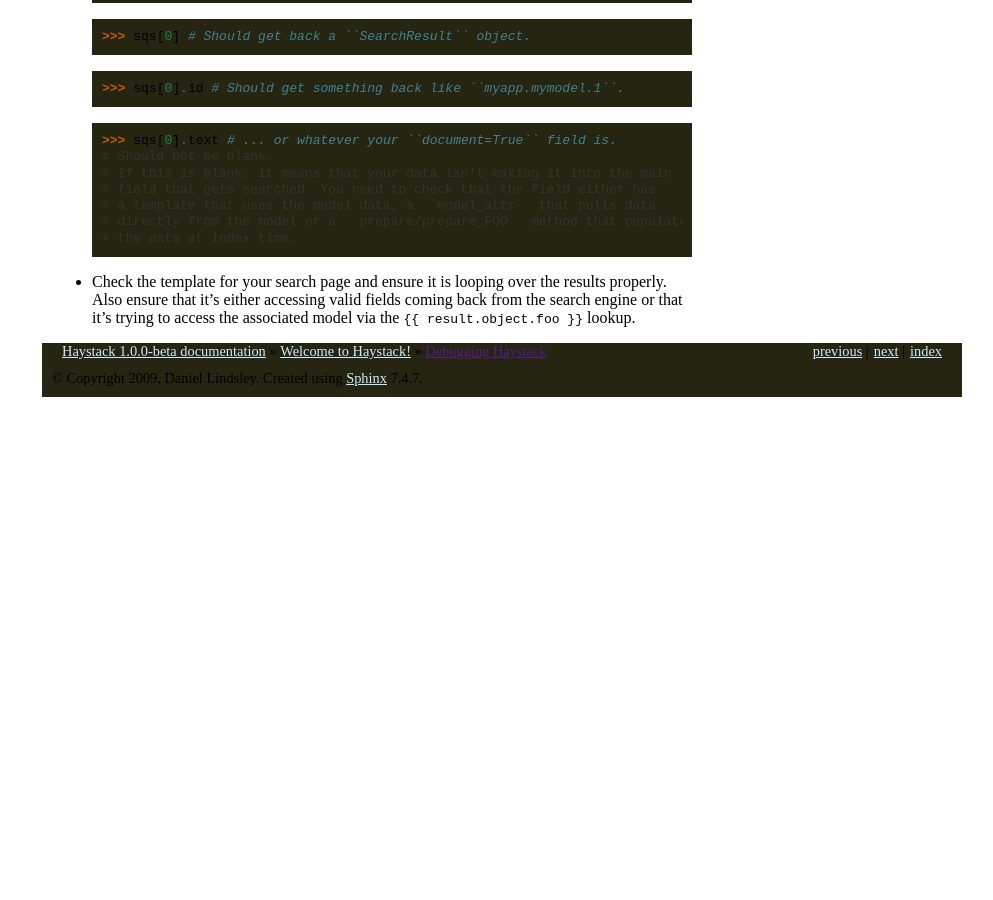
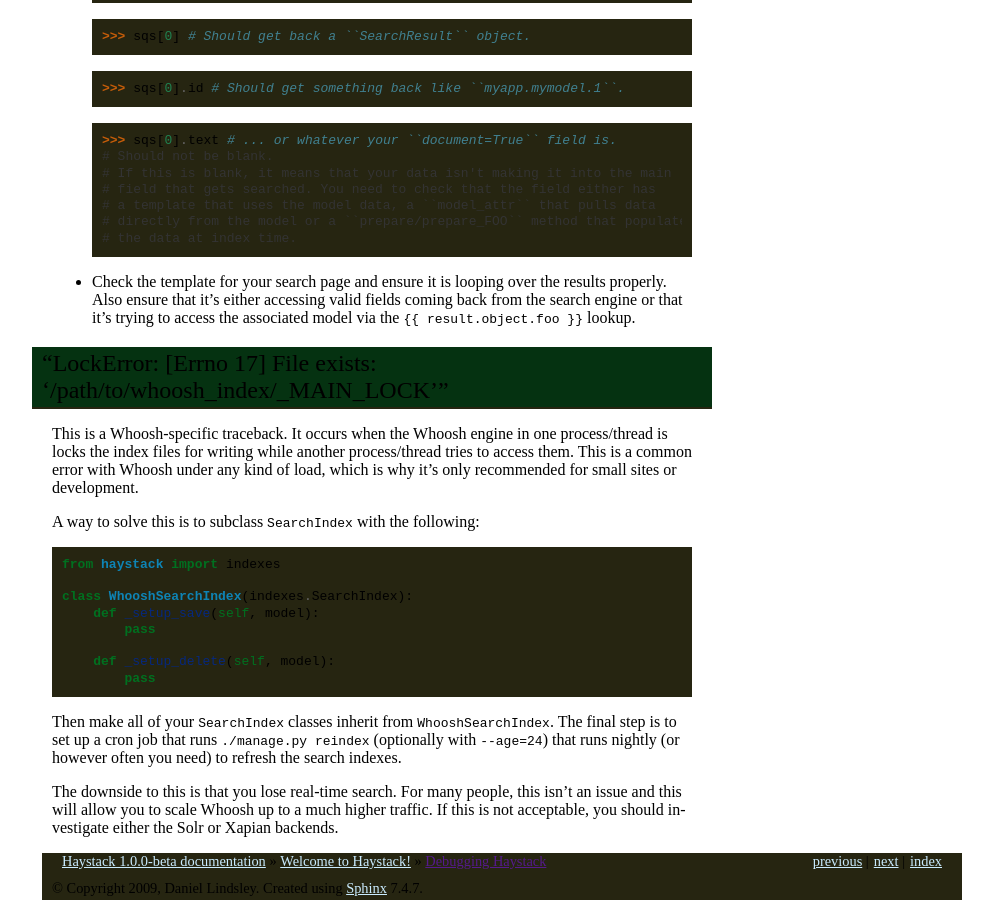
Before and after one commit to django-haystack/django-haystack, a Sphinx documentation site: the page built from docs/debugging.rst, in a window 1280 px wide and 900 px high, scrolled down 1134 px. Shown: the whole window, without its empty margins (138-1131 px from the left). Built offline with Sphinx 7.4.7, drawn with Linux system fonts in a browser that asks for light colours; a style sheet for code colours, icons or effects is not loaded; before the commit the page ends 1539 px from its top, so only the background shows below that; some of the changed text lies outside the part shown.

Commit message:
Added debugging information about the Whoosh lock error.

```diff
--- a/docs/debugging.rst
+++ b/docs/debugging.rst
@@ -65,3 +65,33 @@ not running a ``reindex`` to populate your index or having a blank
   results properly. Also ensure that it's either accessing valid fields coming
   back from the search engine or that it's trying to access the associated
   model via the ``{{ result.object.foo }}`` lookup.
+
+
+"LockError: [Errno 17] File exists: '/path/to/whoosh_index/_MAIN_LOCK'"
+=======================================================================
+
+This is a Whoosh-specific traceback. It occurs when the Whoosh engine in one
+process/thread is locks the index files for writing while another process/thread
+tries to access them. This is a common error with Whoosh under any kind of load,
+which is why it's only recommended for small sites or development.
+
+A way to solve this is to subclass ``SearchIndex`` with the following::
+
+    from haystack import indexes
+
+    class WhooshSearchIndex(indexes.SearchIndex):
+        def _setup_save(self, model):
+            pass
+
+        def _setup_delete(self, model):
+            pass
+
+Then make all of your ``SearchIndex`` classes inherit from
+``WhooshSearchIndex``. The final step is to set up a cron job that runs
+``./manage.py reindex`` (optionally with ``--age=24``) that runs nightly (or
+however often you need) to refresh the search indexes.
+
+The downside to this is that you lose real-time search. For many people, this
+isn't an issue and this will allow you to scale Whoosh up to a much higher
+traffic. If this is not acceptable, you should investigate either the Solr or
+Xapian backends.
```
